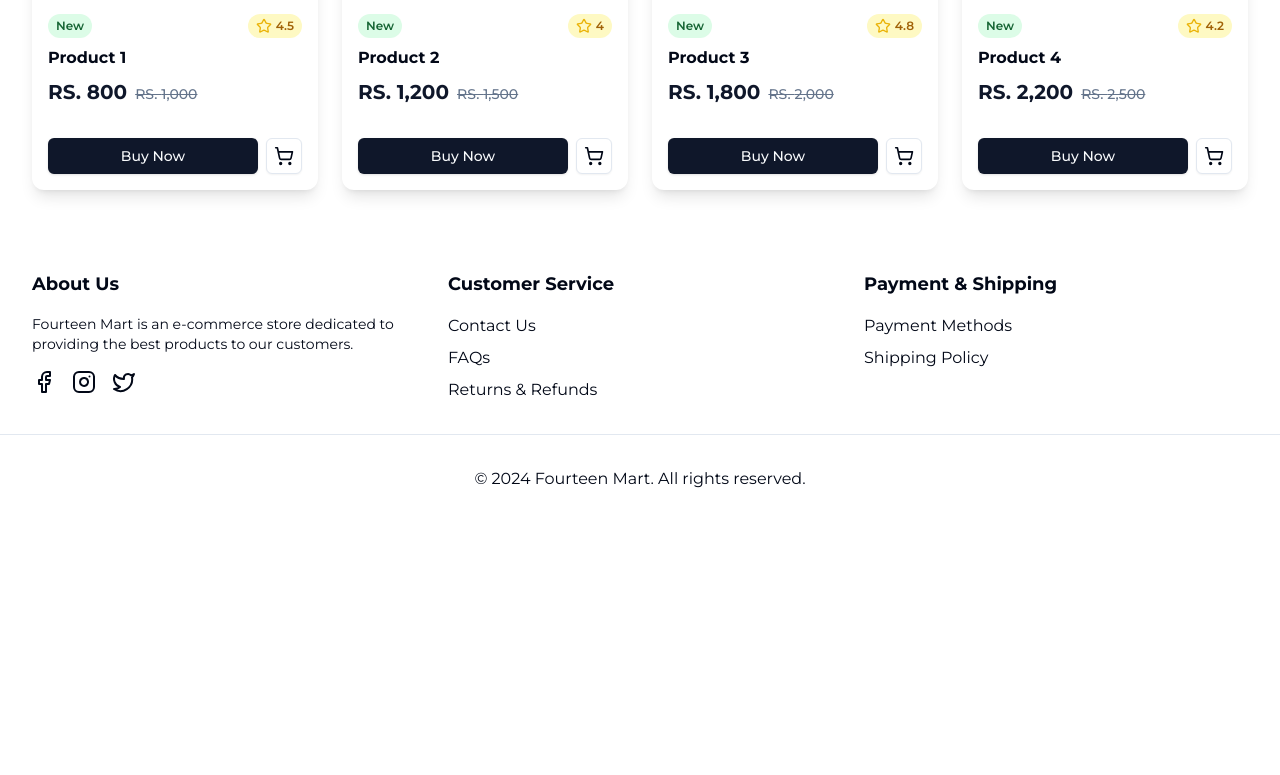
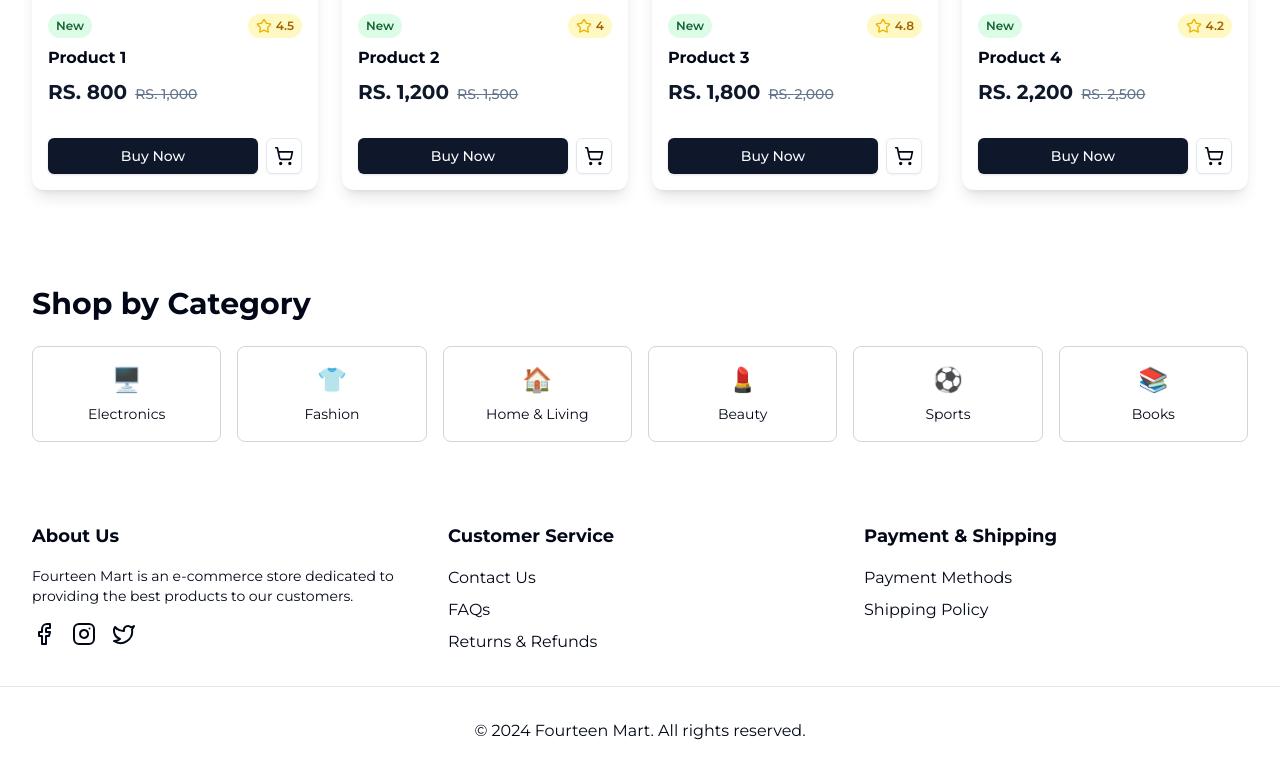
Before and after one commit to ahsanchadhar/Fourteen_Vite, a React (Vite) app: page / in a window 1280 px wide. Shown: the part 895-1670 px from the top of the page. Before the commit the page ends 1418 px from the top, so only its background shows below. Built offline with nearby package versions, Linux system fonts and the light colour scheme.

Commit message:
Categrios add

```diff
--- /dev/null
+++ b/src/components/Categories.jsx
@@ -0,0 +1,29 @@
+const categories = [
+    { name: "Electronics", icon: "🖥️" },
+    { name: "Fashion", icon: "👕" },
+    { name: "Home & Living", icon: "🏠" },
+    { name: "Beauty", icon: "💄" },
+    { name: "Sports", icon: "⚽" },
+    { name: "Books", icon: "📚" },
+  ];
+
+  function Categories() {
+    return (
+      <section className="max-w-7xl mx-auto px-4 sm:px-6 lg:px-8 py-12">
+        <h2 className="text-2xl sm:text-3xl font-bold mb-6">Shop by Category</h2>
+        <div className="grid grid-cols-3 sm:grid-cols-4 md:grid-cols-6 gap-4">
+          {categories.map((category) => (
+            <button
+              key={category.name}
+              className="flex flex-col items-center justify-center h-24 text-center border border-gray-300 rounded-lg p-4 transition-transform transform hover:scale-105"
+            >
+              <span className="text-2xl mb-2">{category.icon}</span>
+              <span className="text-sm">{category.name}</span>
+            </button>
+          ))}
+        </div>
+      </section>
+    );
+  }
+
+  export default Categories;
--- a/src/constants/routes.js
+++ b/src/constants/routes.js
@@ -1,3 +1,5 @@
+
+
 export const ROUTES = Object.freeze({
   homePage: "/",
   about: "/about",
--- a/src/pages/Home.jsx
+++ b/src/pages/Home.jsx
@@ -1,3 +1,7 @@
+
+
+
+import Categories from "@/components/categories";
 import FeaturedProducts from "@/sections/FeaturedProducts";
 import { Hero } from "@/sections/Hero";
 import { HotSalesCarousel } from "@/sections/HotSalesCarousel";
@@ -14,6 +18,8 @@ const Home = () => {
 
       {/* FeaturedProducts Section */}
       <FeaturedProducts/>
+
+      <Categories/>
     </div>
   );
 }
```
Also changed, not shown: src/components/Categories.tsx (deleted, +0 -30 lines).
